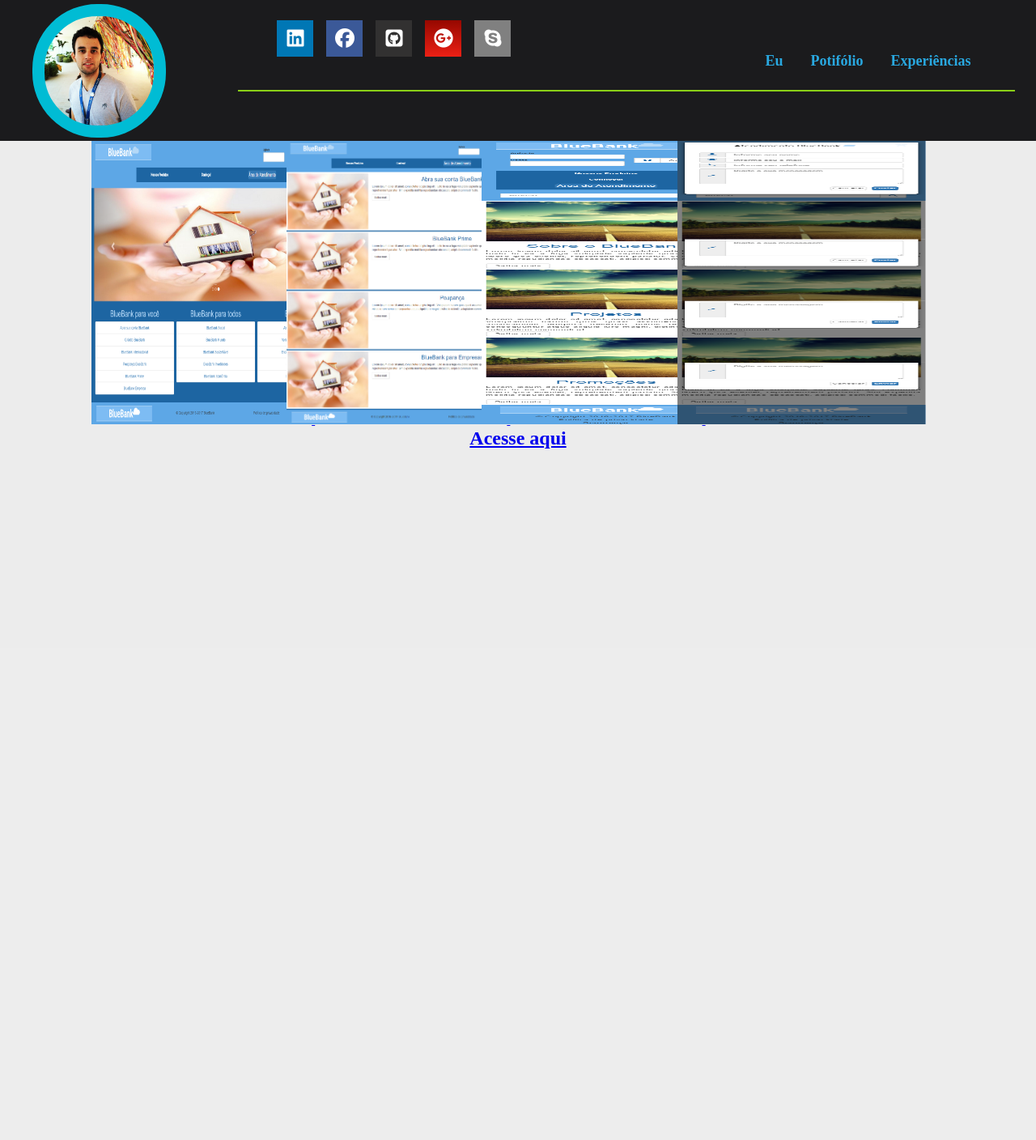
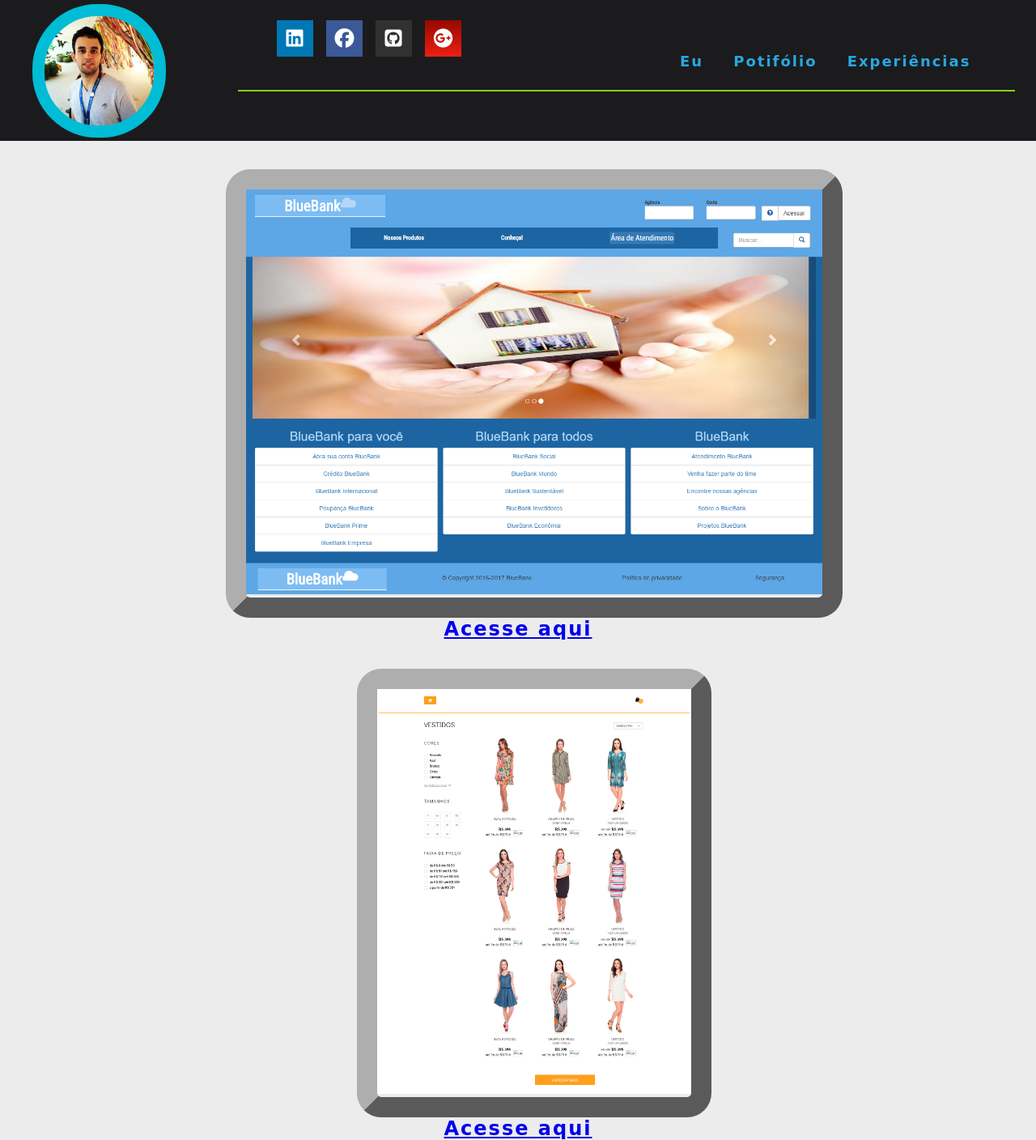
Before and after one commit to diegomcsilva/DiegoMarcelo, a PHP site: page /portifolio.html in a window 1280 px wide. Shown: the whole page at 81% size. Before the commit the page ends 554 px from the top, so only its background shows below. Run offline with PHP 8.4, Linux system fonts and the light colour scheme; some libraries are stand-ins or nearby versions.

Commit message:
version 1.0.0

```diff
--- a/portifolio.html
+++ b/portifolio.html
@@ -17,8 +17,6 @@
             <li><a href="#"><i class="fa fa-facebook-official" aria-hidden="true"></i></a></li>
             <li><a href="#"><i class="fa fa-github-square" aria-hidden="true"></i></a></li>
             <li><a href="#"><i class="fa fa-google-plus-official" aria-hidden="true"></i></a></li>
-            <li><a href="#"><i class="fa fa-skype" aria-hidden="true"></i></a></li>
-
           </ul>
         </div>
         <div class="nav">
@@ -33,12 +31,16 @@
     <div class="contents-models">
       <a href="https://diegomcsilva.github.io/bluebank/">
       <ul class="portifolio_desktop">
-        <li><img src="../../src/images/bluebank.png" alt=""></li>
-        <li><img src="../../src/images/bluebank-produtos.png" alt=""></li>
-        <li><img src="../../src/images/bluebank-conheca2_mobile.png" alt=""></li>
-        <li><img src="../../src/images/bluebank-conheca_mobile.png" alt=""></li>
+        <li><img src="../../src/images/bluebank.png" alt="bluebank"></li>
       </ul>
       <h2><a href="https://diegomcsilva.github.io/bluebank/">Acesse aqui</a></h2>
+
+      <a href="https://diegomcsilva.github.io/get-devs/">
+      <ul class="portifolio_desktop">
+        <li><img src="../../src/images/car_web2.png" alt="car_web"></li>
+      </ul>
+      <h2><a href="https://diegomcsilva.github.io/get-devs/">Acesse aqui</a></h2>
+
       </a>
     </div>
   </body>
--- a/src/scss/style.scss
+++ b/src/scss/style.scss
@@ -1,5 +1,7 @@
 * {
   margin: 0 auto;
+  font-family: 'Barrio', cursive;
+  letter-spacing: 2px;
 }
 
 /*Endereço Original da imagem utilizada
@@ -349,16 +371,19 @@ header {
   .contents-models {
     ul {
       position: relative;
-      width: 80%;
+      width: 90%;
+      margin-top: 35px;
+      text-align: center;
       li {
         display: inline;
-        margin: -35px;
-        &:hover {
-          position: inherit;
+        border: 25px outset #aeaeae;
+        border-radius: 30px;
+        display: inline-block;
         }
         img {
-          width: 30%;
-          height: 350px;
+          height: 500px;
+          &:hover {
+            filter: blur(3px);
         }
       }
     }
```
Also changed, not shown: other parts of src/scss/style.scss (+37 -15 lines), index.html (+13 -16 lines), public/css/style.min.css, src/images/car_web.png (added), src/images/car_web2.png (added), src/images/fundo_web.png (added).
